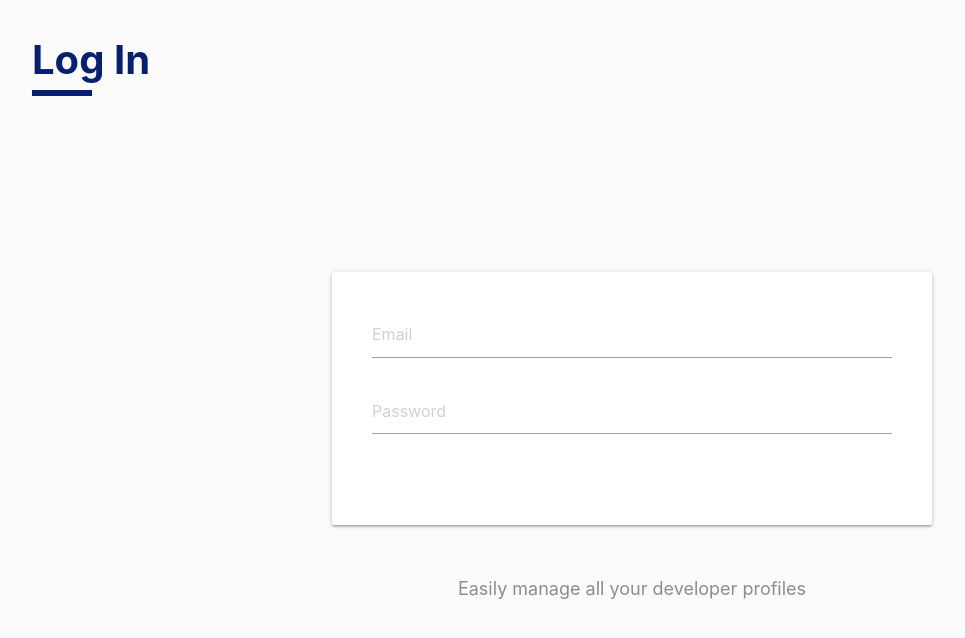
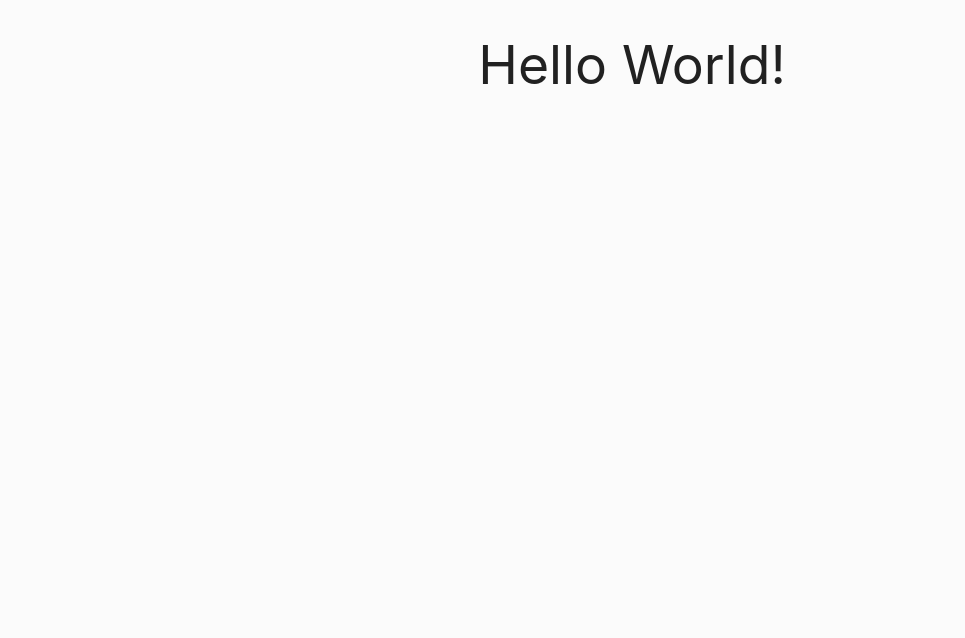
Before and after one commit to Batandwa-mgutsi/Profile-Creator, a React (Create React App) app: page / in a window 1280 px wide. Shown: the top 638 px of the page, without its empty margins (8-973 px from the left). Built offline with nearby package versions, Linux system fonts and the light colour scheme.

Commit message:
Disabled routes - test

```diff
--- a/package.json
+++ b/package.json
@@ -16,7 +16,7 @@
     "react-star-rating-component": "^1.4.1"
   },
   "engines": {
-    "npm": "6.9.0",
+    "yarn": "1.17.3",
     "node": "10.16.3"
   },
   "scripts": {
--- a/src/index.js
+++ b/src/index.js
@@ -8,7 +8,11 @@ import routes from './router'
 
 ReactDOM.render(
   <React.StrictMode>
-    {routes}
+    <div>
+      <center>
+        <h2>Hello World!</h2>
+      </center>
+    </div>
   </React.StrictMode>,
   document.getElementById('root')
 );
```
